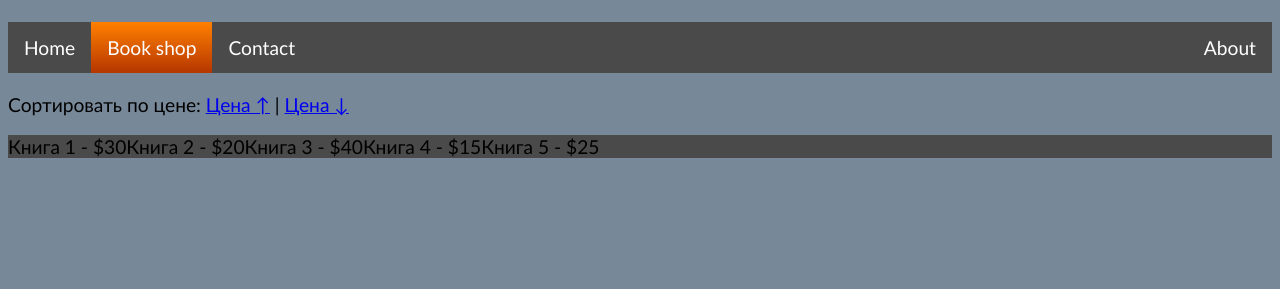
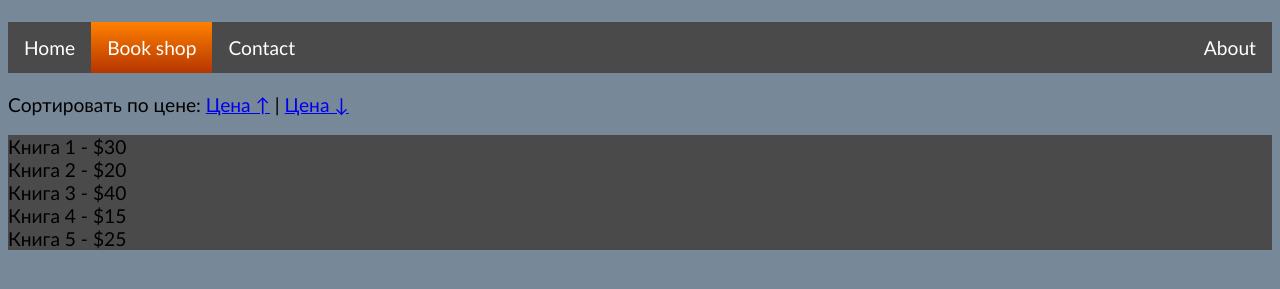
Before and after one commit to Shon17/18, a plain HTML site: page book.html in a window 1280 px wide. Shown: the part 75-364 px from the top of the page. Drawn offline with Linux system fonts and the light colour scheme.

Commit message:
Update book.html

```diff
--- a/book.html
+++ b/book.html
@@ -50,10 +50,10 @@ li a.active {
 
     <p>Сортировать по цене: <a href="#" id="sortByPriceAsc">Цена ↑</a> | <a href="#" id="sortByPriceDesc">Цена ↓</a></p>
     <ul id="bookList">
-        <li data-price="30">Книга 1 - $30</li>
-        <li data-price="20">Книга 2 - $20</li>
-        <li data-price="40">Книга 3 - $40</li>
-        <li data-price="15">Книга 4 - $15</li>
+        <li data-price="30">Книга 1 - $30</li> <br>
+        <li data-price="20">Книга 2 - $20</li><br>
+        <li data-price="40">Книга 3 - $40</li><br>
+        <li data-price="15">Книга 4 - $15</li><br>
         <li data-price="25">Книга 5 - $25</li>
     </ul>
 
@@ -62,10 +62,10 @@ li a.active {
 const sortByPriceAscLink = document.getElementById('sortByPriceAsc');
 const sortByPriceDescLink = document.getElementById('sortByPriceDesc');
 
-// По умолчанию не сортировать
+
 let currentSort = 'none';
 
-// Функция для сортировки
+
 function sortBooks(sortOrder) {
     const books = Array.from(bookList.children);
     books.sort((a, b) => {
@@ -77,20 +77,20 @@ function sortBooks(sortOrder) {
         } else if (sortOrder === 'desc') {
             return priceB - priceA;
         } else {
-            return 0; // Не сортировать
+            return 0;
         }
     });
 
     books.forEach(book => bookList.appendChild(book));
 }
 
-// Обработчики событий для сортировки
+
 sortByPriceAscLink.addEventListener('click', function (event) {
     event.preventDefault();
     currentSort = 'asc';
     sortBooks(currentSort);
 
-    // Подсветить ссылку
+
     sortByPriceAscLink.style.color = 'red';
     sortByPriceDescLink.style.color = 'blue';
 });
@@ -100,7 +100,7 @@ sortByPriceDescLink.addEventListener('click', function (event) {
     currentSort = 'desc';
     sortBooks(currentSort);
 
-    // Подсветить ссылку
+
     sortByPriceAscLink.style.color = 'blue';
     sortByPriceDescLink.style.color = 'red';
 });
```
